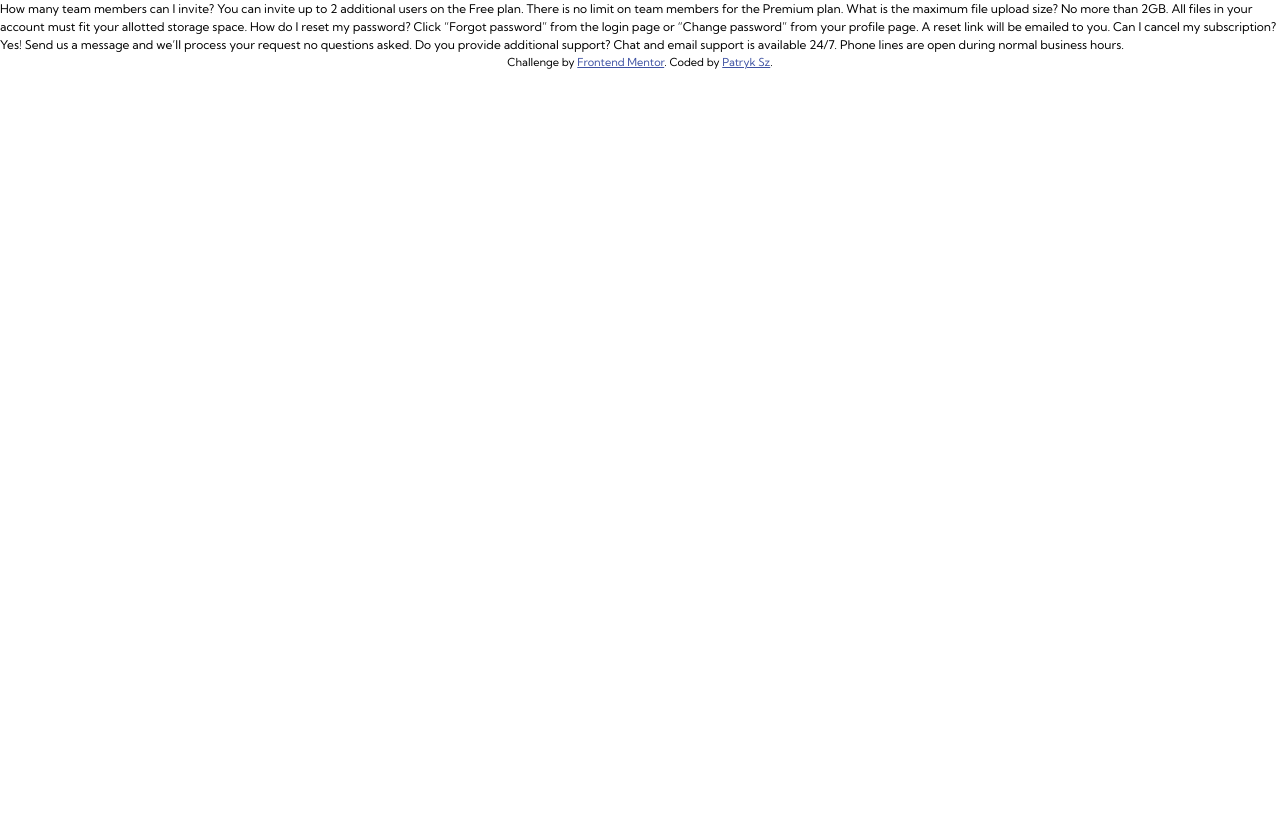
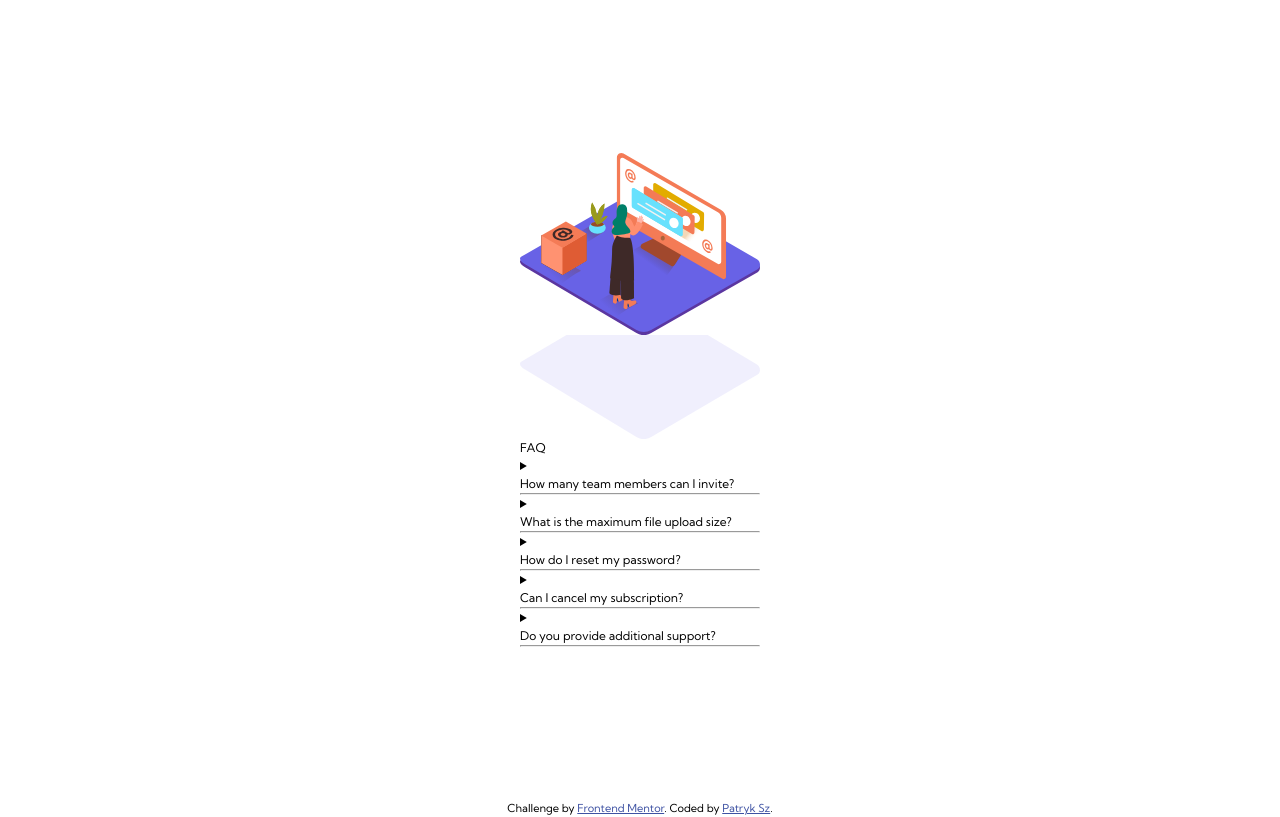
Before and after one commit to dedku/FAQ-accordion-card-DailyNewbie_15, a plain HTML site: page index.html in a window 1280 px wide. Drawn offline with Linux system fonts and the light colour scheme.

Commit message:
html setup

```diff
--- a/index.html
+++ b/index.html
@@ -10,22 +10,62 @@
 </head>
 
 <body>
-  How many team members can I invite?
-  You can invite up to 2 additional users on the Free plan. There is no limit on
-  team members for the Premium plan.
+  <main>
+    <section>
+      <div>
+        <div>
+          <img src="./images/illustration-woman-online-mobile.svg" alt="">
+          <img src="./images/bg-pattern-mobile.svg" alt="">
+        </div>
+        <div>
+          <h1>FAQ</h1>
+          <details>
+            <summary>
+              <h2>How many team members can I invite?</h2>
+            </summary>
+            <p>You can invite up to 2 additional users on the Free plan. There is no limit on team members for the
+              Premium plan.</p>
+          </details>
+          <hr>
 
-  What is the maximum file upload size?
-  No more than 2GB. All files in your account must fit your allotted storage space.
+          <details>
+            <summary>
+              <h2>What is the maximum file upload size?</h2>
+            </summary>
+            <p>No more than 2GB. All files in your account must fit your allotted storage space.</p>
+          </details>
+          <hr>
 
-  How do I reset my password?
-  Click “Forgot password” from the login page or “Change password” from your profile page.
-  A reset link will be emailed to you.
+          <details>
+            <summary>
+              <h2>How do I reset my password?</h2>
+            </summary>
+            <p>Click “Forgot password” from the login page or “Change password” from your profile page.
+              A reset link will be emailed to you.</p>
+          </details>
+          <hr>
 
-  Can I cancel my subscription?
-  Yes! Send us a message and we’ll process your request no questions asked.
+          <details>
+            <summary>
+              <h2> Can I cancel my subscription?</h2>
+            </summary>
+            <p>Yes! Send us a message and we’ll process your request no questions asked.</p>
+          </details>
+          <hr>
 
-  Do you provide additional support?
-  Chat and email support is available 24/7. Phone lines are open during normal business hours.
+          <details>
+            <summary>
+              <h2> Do you provide additional support?</h2>
+            </summary>
+            <p>Chat and email support is available 24/7. Phone lines are open during normal business hours.</p>
+          </details>
+          <hr>
+
+        </div>
+      </div>
+    </section>
+  </main>
+
 
   <footer>
     <div class="attribution">
```
